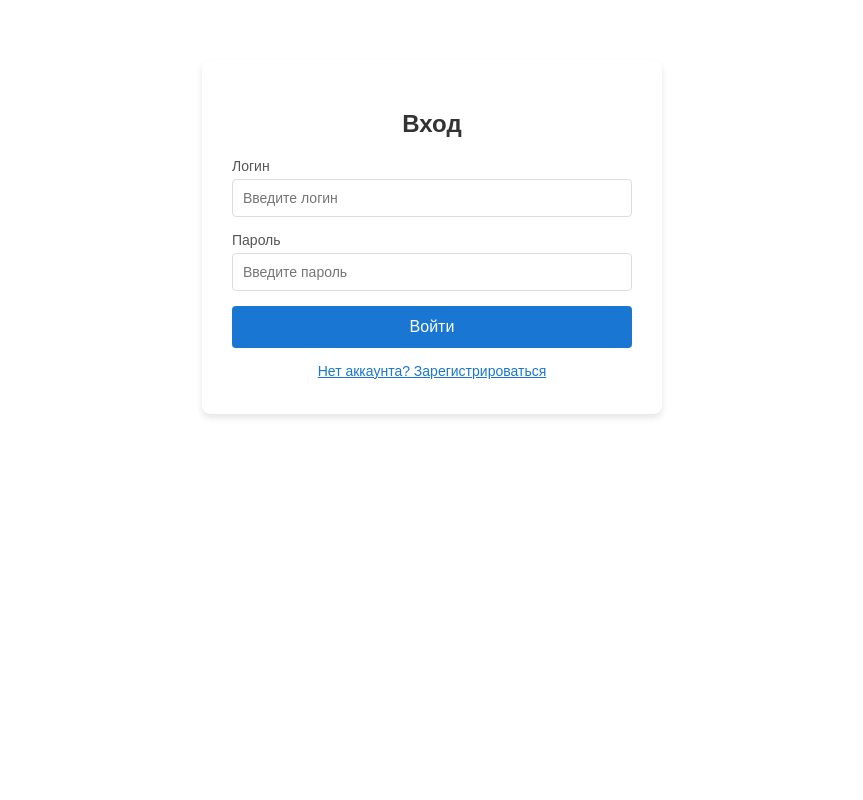
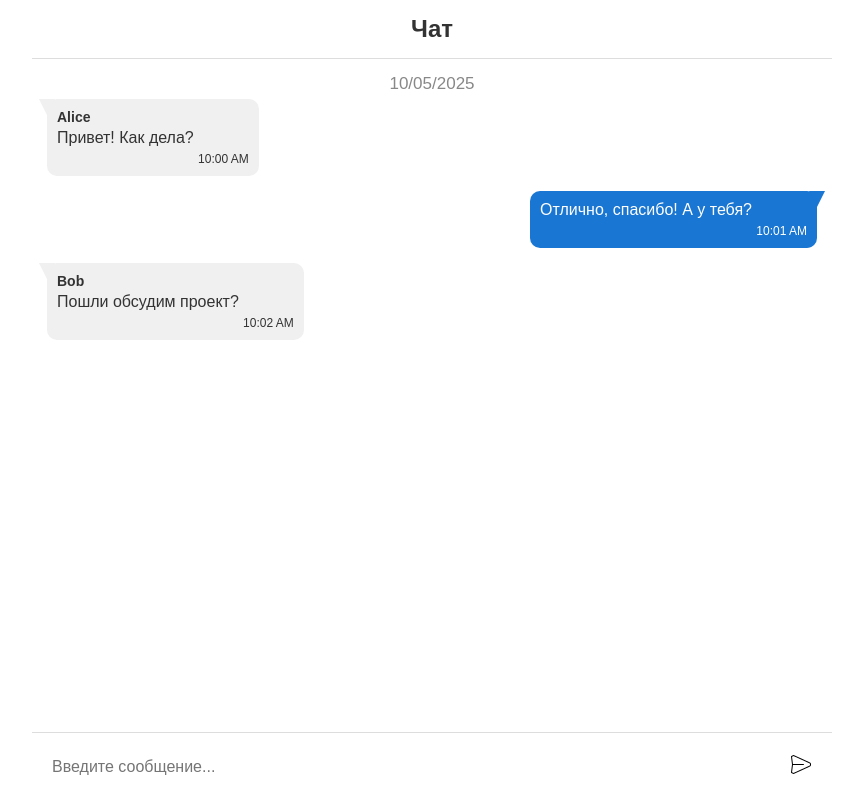
Before and after one commit to Gangstar5845/project, a React (Create React App) app in the folder client/: page / in a window 1280 px wide. Shown: the top 800 px of the page, without its empty margins (208-1071 px from the left). Built offline with nearby package versions, Linux system fonts and the light colour scheme.

Commit message:
дизайн

```diff
--- a/client/src/App.js
+++ b/client/src/App.js
@@ -1,17 +1,29 @@
 import React, { useState } from 'react';
 import RegistrationForm from './components/RegistrationForm';
 import LoginForm from './components/LoginForm';
+import ChatPage from './components/ChatPage';
 import './App.css';
+import sendIcon from './components/icon.png';
 
 function App() {
   const [isLogin, setIsLogin] = useState(true);
+  const [isAuthenticated, setIsAuthenticated] = useState(false);
 
   return (
     <div className="App">
-      {isLogin ? (
-        <LoginForm onSwitchToRegister={() => setIsLogin(false)} />
+            <ChatPage sendIcon={<img src={sendIcon} alt="Send" />} />
+      {isAuthenticated ? (
+        <ChatPage />
+      ) : isLogin ? (
+        <LoginForm
+          onSwitchToRegister={() => setIsLogin(false)}
+          onLoginSuccess={() => setIsAuthenticated(true)}
+        />
       ) : (
-        <RegistrationForm onSwitchToLogin={() => setIsLogin(true)} />
+        <RegistrationForm
+          onSwitchToLogin={() => setIsLogin(true)}
+          onRegisterSuccess={() => setIsAuthenticated(true)}
+        />
       )}
     </div>
   );
--- /dev/null
+++ b/client/src/components/ChatPage.css
@@ -0,0 +1,138 @@
+.chat-page {
+    display: flex;
+    flex-direction: column;
+    height: 100vh;
+    max-width: 800px;
+    margin: 0 auto;
+    background: #ffffff;
+    font-family: Arial, sans-serif;
+  }
+
+  .chat-header {
+    background: #ffffff;
+    border-bottom: 1px solid #ddd;
+    padding: 15px;
+    text-align: center;
+  }
+
+  .chat-header h2 {
+    margin: 0;
+    font-size: 24px;
+    color: #333;
+  }
+
+  .chat-messages {
+    flex: 1;
+    padding: 15px;
+    overflow-y: auto;
+    background: #ffffff;
+  }
+
+  .message-date {
+    font-size: 17px;
+    color: #888;
+    margin-bottom: 5px;
+    padding: 0 5px;
+  }
+
+  .chat-message {
+    margin-bottom: 15px;
+    max-width: 70%;
+    padding: 10px;
+    border-radius: 10px;
+    position: relative;
+    clear: both;
+  }
+  .chat-message .sender {
+    font-weight: bold;
+    font-size: 14px;
+    display: block;
+    margin-bottom: 4px;
+}
+
+
+  .chat-message.current-user {
+    background-color: #1976D2;
+    color: #fff;
+    float: right;
+    text-align: left;
+  }
+
+  .chat-message.other-user {
+    background-color: #f0f0f0;
+    color: #333;
+    float: left;
+    text-align: left;
+  }
+
+  .chat-message.current-user::before {
+    content: "";
+    position: absolute;
+    top: 0;
+    right: -8px;
+    width: 16px;
+    height: 16px;
+    background: #1976D2;
+    clip-path: polygon(0 0, 100% 0, 50% 100%);
+  }
+
+  .chat-message.other-user::before {
+    content: "";
+    position: absolute;
+    top: 0;
+    left: -8px;
+    width: 16px;
+    height: 16px;
+    background: #f0f0f0;
+    clip-path: polygon(0 0, 100% 0, 50% 100%);
+    transform: scaleX(-1);
+  }
+  .chat-message.other-user .message-text {
+    padding-right: 55px;
+}
+.chat-message.current-user .message-text {
+    padding-right: 55px;
+}
+
+  .message-text {
+    font-size: 16px;
+    margin-bottom: 0px;
+  }
+
+  .message-info {
+    font-size: 12px;
+    text-align: right;
+    padding-top: 5px;
+  }
+
+  .chat-message.current-user .message-info {
+    color: #fff;
+  }
+
+  .chat-footer {
+    padding: 10px;
+    background: #ffffff;
+    border-top: 1px solid #ddd;
+  }
+
+  .chat-footer form {
+    display: flex;
+    align-items: center;
+    width: 100%;
+  }
+
+  .chat-footer input {
+    flex: 1;
+    padding: 10px;
+    font-size: 16px;
+    border: none;
+    background: transparent;
+    outline: none;
+  }
+
+  .send-button {
+    background: none;
+    border: none;
+    cursor: pointer;
+    padding: 10px;
+  }
--- /dev/null
+++ b/client/src/components/ChatPage.js
@@ -0,0 +1,72 @@
+import React, { useState } from 'react';
+import './ChatPage.css';
+
+const ChatPage = ({ sendIcon }) => {
+  const [messages, setMessages] = useState([
+    { id: 1, sender: 'Alice', text: 'Привет! Как дела?', date: '10/05/2025', time: '10:00 AM', isCurrentUser: false },
+    { id: 2, sender: 'Вы', text: 'Отлично, спасибо! А у тебя?', date: '10/05/2025', time: '10:01 AM', isCurrentUser: true },
+    { id: 3, sender: 'Bob', text: 'Пошли обсудим проект?', date: '10/05/2025', time: '10:02 AM', isCurrentUser: false }
+  ]);
+  const [newMessage, setNewMessage] = useState('');
+
+  const handleSendMessage = (e) => {
+    e.preventDefault();
+    if(newMessage.trim() === '') return;
+    const now = new Date();
+    const message = {
+      id: messages.length + 1,
+      sender: 'Вы',
+      text: newMessage,
+      date: now.toLocaleDateString('en-GB'),
+      time: now.toLocaleTimeString([], { hour: '2-digit', minute: '2-digit' }),
+      isCurrentUser: true
+    };
+    setMessages([...messages, message]);
+    setNewMessage('');
+  };
+
+  return (
+    <div className="chat-page">
+      <header className="chat-header">
+        <h2>Чат</h2>
+      </header>
+      <div className="chat-messages">
+        {messages.map((msg, index) => (
+          <React.Fragment key={msg.id}>
+            {(index === 0 || msg.date !== messages[index - 1].date) && (
+              <div className="message-date">{msg.date}</div>
+            )}
+            <div className={`chat-message ${msg.isCurrentUser ? 'current-user' : 'other-user'}`}>
+              <div className="bubble">
+                {!msg.isCurrentUser && <span className="sender">{msg.sender}</span> }
+                <div className="message-text">{msg.text}</div>
+                <div className="message-info">
+                  <span className="time">{msg.time}</span>
+                </div>
+              </div>
+            </div>
+          </React.Fragment>
+        ))}
+      </div>
+      <footer className="chat-footer">
+        <form onSubmit={handleSendMessage}>
+          <input
+            type="text"
+            placeholder="Введите сообщение..."
+            value={newMessage}
+            onChange={(e) => setNewMessage(e.target.value)}
+          />
+          <button type="submit" className="send-button">
+            {sendIcon ? sendIcon : (
+              <svg xmlns="http://www.w3.org/2000/svg" width="24" height="24" fill="currentColor" viewBox="0 0 24 24">
+                <path d="M2.01 21L23 12 2.01 3v7l15 2-15 2z" />
+              </svg>
+            )}
+          </button>
+        </form>
+      </footer>
+    </div>
+  );
+};
+
+export default ChatPage;
--- a/client/src/components/LoginForm.js
+++ b/client/src/components/LoginForm.js
@@ -1,6 +1,7 @@
 import React, { useState } from 'react';
 import './RegistrationForm.css';
-const LoginForm = ({ onSwitchToRegister }) => {
+
+const LoginForm = ({ onSwitchToRegister, onLoginSuccess }) => {
   const [login, setLogin] = useState('');
   const [password, setPassword] = useState('');
   const [error, setError] = useState('');
@@ -10,12 +11,10 @@ const LoginForm = ({ onSwitchToRegister }) => {
     e.preventDefault();
     setError('');
     setSuccess('');
-
     if (!login || !password) {
       setError('Пожалуйста, заполните все поля.');
       return;
     }
-
     try {
       const response = await fetch('http://localhost:5000/api/login', {
         method: 'POST',
@@ -25,8 +24,7 @@ const LoginForm = ({ onSwitchToRegister }) => {
       const data = await response.json();
       if (response.ok) {
         setSuccess(`Пользователь ${data.login} успешно вошёл!`);
-        setLogin('');
-        setPassword('');
+        onLoginSuccess();
       } else {
         setError(data.error || 'Ошибка авторизации.');
       }
@@ -65,10 +63,7 @@ const LoginForm = ({ onSwitchToRegister }) => {
         </div>
         <button type="submit" className="auth-button">Войти</button>
       </form>
-      <button
-        onClick={onSwitchToRegister}
-        className="switch-button"
-      >
+      <button onClick={onSwitchToRegister} className="switch-button">
         Нет аккаунта? Зарегистрироваться
       </button>
     </div>
--- a/client/src/components/RegistrationForm.js
+++ b/client/src/components/RegistrationForm.js
@@ -1,7 +1,7 @@
 import React, { useState } from 'react';
 import './RegistrationForm.css';
 
-const RegistrationForm = ({ onSwitchToLogin }) => {
+const RegistrationForm = ({ onSwitchToLogin, onRegisterSuccess }) => {
   const [login, setLogin] = useState('');
   const [password, setPassword] = useState('');
   const [error, setError] = useState('');
@@ -11,12 +11,10 @@ const RegistrationForm = ({ onSwitchToLogin }) => {
     e.preventDefault();
     setError('');
     setSuccess('');
-
     if (!login || !password) {
       setError('Пожалуйста, заполните все поля.');
       return;
     }
-
     try {
       const response = await fetch('http://localhost:5000/api/register', {
         method: 'POST',
@@ -26,8 +24,7 @@ const RegistrationForm = ({ onSwitchToLogin }) => {
       const data = await response.json();
       if (response.ok) {
         setSuccess(`Пользователь ${data.login} успешно зарегистрирован!`);
-        setLogin('');
-        setPassword('');
+        onRegisterSuccess();
       } else {
         setError(data.error || 'Ошибка регистрации.');
       }
@@ -66,10 +63,7 @@ const RegistrationForm = ({ onSwitchToLogin }) => {
         </div>
         <button type="submit" className="auth-button">Зарегистрироваться</button>
       </form>
-      <button
-        onClick={onSwitchToLogin}
-        className="switch-button"
-      >
+      <button onClick={onSwitchToLogin} className="switch-button">
         Уже есть аккаунт? Войти
       </button>
     </div>
```
Also changed, not shown: client/src/components/icon.png (added).
